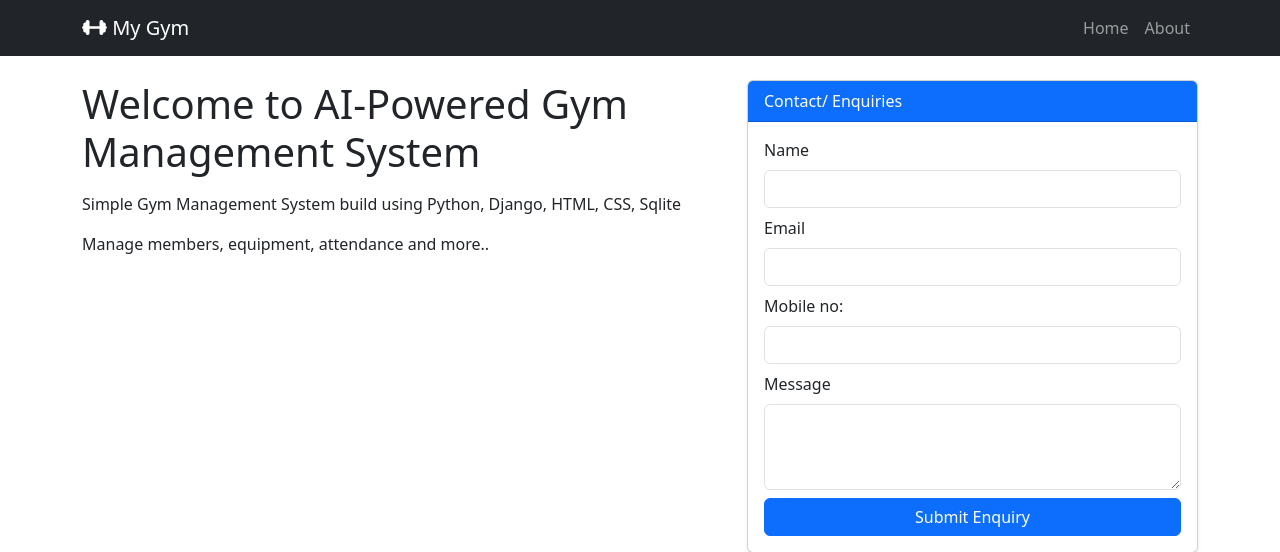
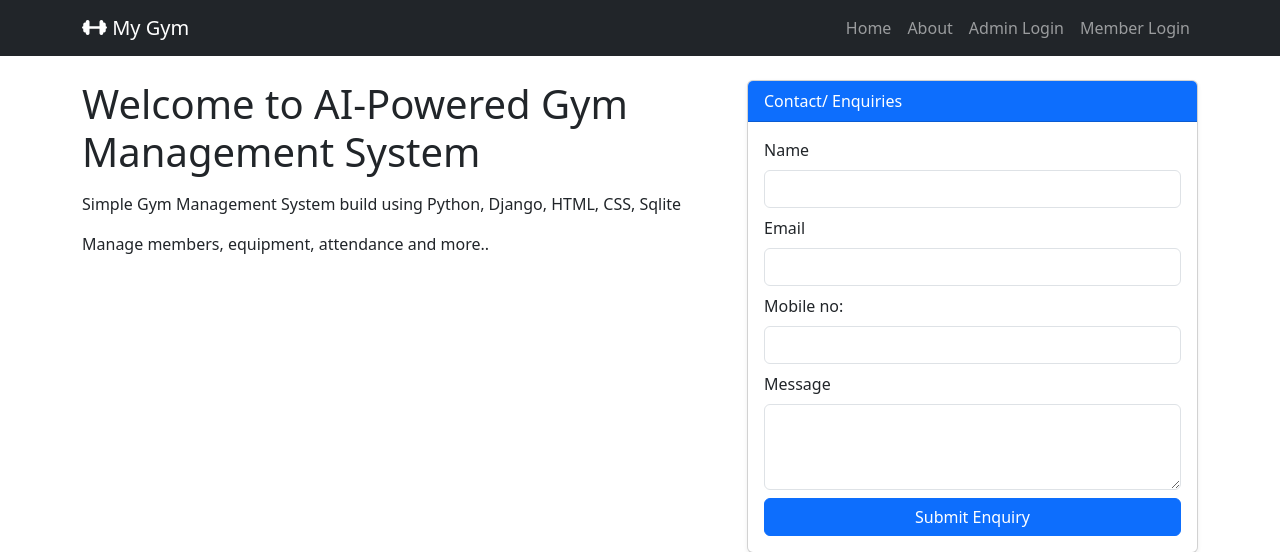
Before and after one commit to aayushofficial-dev/AI-PoweredGymManagementSystem, a Django app: page / in a window 1280 px wide. Shown: the top 552 px of the page. Run offline with Django 4.2, Linux system fonts and the light colour scheme.

Commit message:
admin login and some changes in urls and functions

```diff
--- a/GymApp/templates/base.html
+++ b/GymApp/templates/base.html
@@ -17,18 +17,102 @@
     </button>
     <div class="collapse navbar-collapse" id="navbarSupportedContent">
       <ul class="navbar-nav ms-auto">
+        {% if user.is_authenticated %}
+         {% if user.role == 'ADMIN'%}
+         <!-- Admin-specific links -->
+          <li class="nav-item">
+            <a class="nav-link" href="{% url 'home' %}">Dashboard</a>
+          </li>
+          <li class="nav-item">
+            <a class="nav-link" href="{% url 'home' %}">Members</a>
+          </li>
+          <li class="nav-item">
+            <a class="nav-link" href="{% url 'home' %}">Plans</a>
+          </li>
+          </li>
+          <li class="nav-item">
+            <a class="nav-link" href="{% url 'home' %}">Trainers</a>
+          </li>
+          </li>
+          <li class="nav-item">
+            <a class="nav-link" href="{% url 'home' %}">Payments</a>
+          </li>
+          </li>
+          <li class="nav-item">
+            <a class="nav-link" href="{% url 'home' %}">Attendance</a>
+          </li>
+          </li>
+          <li class="nav-item">
+            <a class="nav-link" href="{% url 'home' %}">Equipment</a>
+          </li>
+          </li>
+          <li class="nav-item">
+            <a class="nav-link" href="{% url 'home' %}">Enquires</a>
+          </li>
+          </li>
+          <li class="nav-item">
+            <a class="nav-link" href="{% url 'home' %}">Workout Plans</a>
+          </li>
+          </li>
+          <li class="nav-item">
+            <a class="nav-link" href="{% url 'home' %}">Feedback</a>
+          </li>
+         {% elif user.role == 'MEMBER' %}
+         <!-- Member-specific links -->
+          <li class="nav-item">
+            <a class="nav-link" href="{% url 'home' %}">Dashboard</a>
+          </li>
+          <li class="nav-item">
+            <a class="nav-link" href="{% url 'home' %}">My Profile</a>
+          </li>
+          <li class="nav-item">
+            <a class="nav-link" href="{% url 'home' %}">Membership</a>
+          </li>
+          <li class="nav-item">
+            <a class="nav-link" href="{% url 'home' %}">My Attendance</a>
+          </li>
+          <li class="nav-item">
+            <a class="nav-link" href="{% url 'home' %}">My Payments</a>
+          </li>
+          <li class="nav-item">
+            <a class="nav-link" href="{% url 'home' %}">My Workout Plans</a>
+          </li>
+          <li class="nav-item">
+            <a class="nav-link" href="{% url 'home' %}">My Feedback</a>
+          </li>
+         {% endif %}
+          <li class="nav-item">
+            <a class="nav-link" href="{% url 'logout' %}">Logout</a>
+          </li>
+        {% else %}
         <li class="nav-item">
           <a class="nav-link" href="{% url 'home' %}">Home</a>
         </li>
         <li class="nav-item">
           <a class="nav-link" href="{% url 'about' %}">About</a>
         </li>
+         <li class="nav-item">
+          <a class="nav-link" href="{% url 'admin_login' %}">Admin Login</a>
+        </li>
+         <li class="nav-item">
+          <a class="nav-link" href="{% url 'about' %}">Member Login</a>
+        </li>
+        {% endif %}
       </ul>
     </div>
   </div>
 </nav>
 
 <div class="container mt-4">
+{% if messages %}
+    {% for message in messages %}
+        <div class="alert alert-{{ message.tags }} alert-dismissible fade show" role="alert">
+            {{ message }}
+            <button type="button" class="btn-close" data-bs-dismiss="alert"></button>
+        </div>
+    {% endfor %}
+{% endif %}
+
 {% block content %}
 
 {% endblock %}
--- a/GymApp/templates/home.html
+++ b/GymApp/templates/home.html
@@ -14,7 +14,7 @@
                 Contact/ Enquiries
             </div>
             <div class="card-body">
-                <form action="post">
+                <form method="post">
                     {% csrf_token %}
                     <div class="mb-2">
                         <label for="name" class="form-label">Name</label>
--- a/GymApp/urls.py
+++ b/GymApp/urls.py
@@ -4,5 +4,8 @@ from .views import *
 
 urlpatterns = [
     path('', home, name='home'), #include gymapp URLs
-    path('about/', about, name='about')
+    path('about/', about, name='about'),
+    path('admin_login/', admin_login_view, name='admin_login'),
+    path('admin_dashboard/', admin_dashboard_view, name='admin_dashboard'),
+    path('logout/', logout_view, name='logout'),
 ]
--- a/GymApp/views.py
+++ b/GymApp/views.py
@@ -1,8 +1,57 @@
-from django.shortcuts import render
+from django.shortcuts import redirect, render
+
+from GymApp.models import *
+
+from django.contrib import messages
 
 # Create your views here.
 def home(request):
+    '''
+    Simple homepage + contact/enquiry form
+    '''
+    if request.method == 'POST':
+        name = request.POST.get('name')
+        email = request.POST.get('email')
+        mobile = request.POST.get('mobile')
+        message = request.POST.get('message')
+
+        if name and email and mobile and message:
+            Enquiry.objects.create(
+                name=name,
+                email=email,
+                mobile=mobile,
+                message=message
+            )
+            messages.success(request, 'Your enquiry has been submitted successfully!')
+            return redirect('home') # redirect to the home page after successful submission
+        else:
+            messages.error(request, 'Please fill in all the fields before submitting the form.')
+
     return render(request, 'home.html')
 
 def about(request):
     return render(request, 'about.html')
+
+
+from django.contrib.auth import authenticate, login, logout
+
+def admin_login_view(request):
+    if request.method == 'POST':
+        username = request.POST.get('username')
+        password = request.POST.get('password')
+        user = authenticate(request, username=username, password=password)
+        if user is not None and getattr(user, 'role', None) == 'ADMIN':  # Check if the user is an admin/staff
+            login(request, user) # log the user in using Django's built-in login function
+            messages.success(request, 'Logged in successfully!.')
+            return redirect('admin_dashboard')  # Redirect to the admin dashboard
+        else:
+            messages.error(request, 'Invalid credientials or not an admin')
+    return render(request, 'admin_login.html')
+
+def admin_dashboard_view(request):
+    return render(request, 'admin_dashboard.html')
+
+def logout_view(request):
+    logout(request) #log the user out using Django's built-in logout function
+    messages.success(request, 'Logged out successfully!')
+    return redirect('home') # Redirect to the home page after logout
```
Also changed, not shown: GymApp/templates/admin_dashboard.html (added, +12 -0 lines), GymApp/templates/admin_login.html (added, +29 -0 lines), db.sqlite3.
